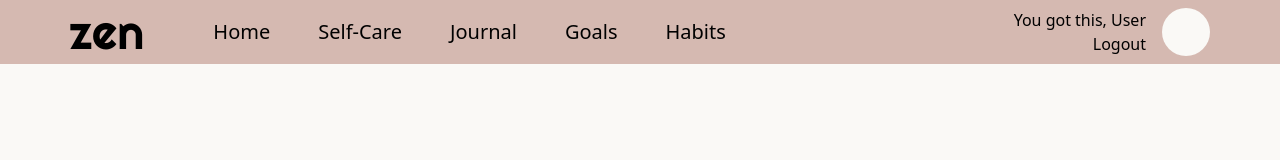
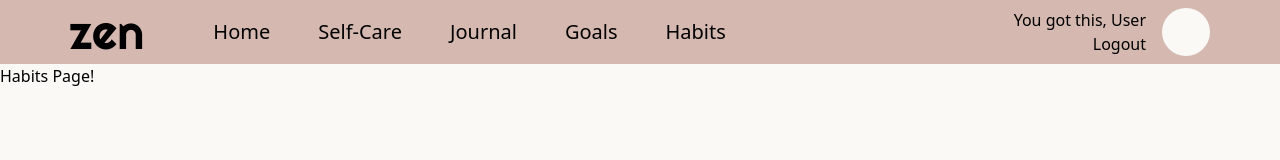
Before and after one commit to rominadouk/zen-redesign, a React (Create React App) app: page /habits in a window 1280 px wide. Shown: the top 160 px of the page. Built offline with nearby package versions, Linux system fonts and the light colour scheme.

Commit message:
added a habits path for Go to Habits

```diff
--- a/src/App.tsx
+++ b/src/App.tsx
@@ -8,6 +8,7 @@ import Journal from './modules/journal-page/journal';
 import { useState, useEffect } from 'react';
 import AddGoal from './modules/goals-page/new-goal'
 import Home from './modules/home-page/home';
+import Habits from './modules/habits-page/Habits';
 
 
 function App() {
@@ -55,6 +56,7 @@ function App() {
         <Route path='/goals' element={<Goals />} />
         <Route path='/selfcare' element={<SelfCare />} />
         <Route path='/journal' element={<Journal />} />
+        <Route path='/habits' element={<Habits />} />
       </Routes>
       <Footer />
     </div>
--- /dev/null
+++ b/src/modules/habits-page/Habits.tsx
@@ -0,0 +1,9 @@
+const Habits = () => {
+    return (
+        <div>
+            <h1>Habits Page!</h1>
+        </div>
+     );
+}
+
+export default Habits;
```
